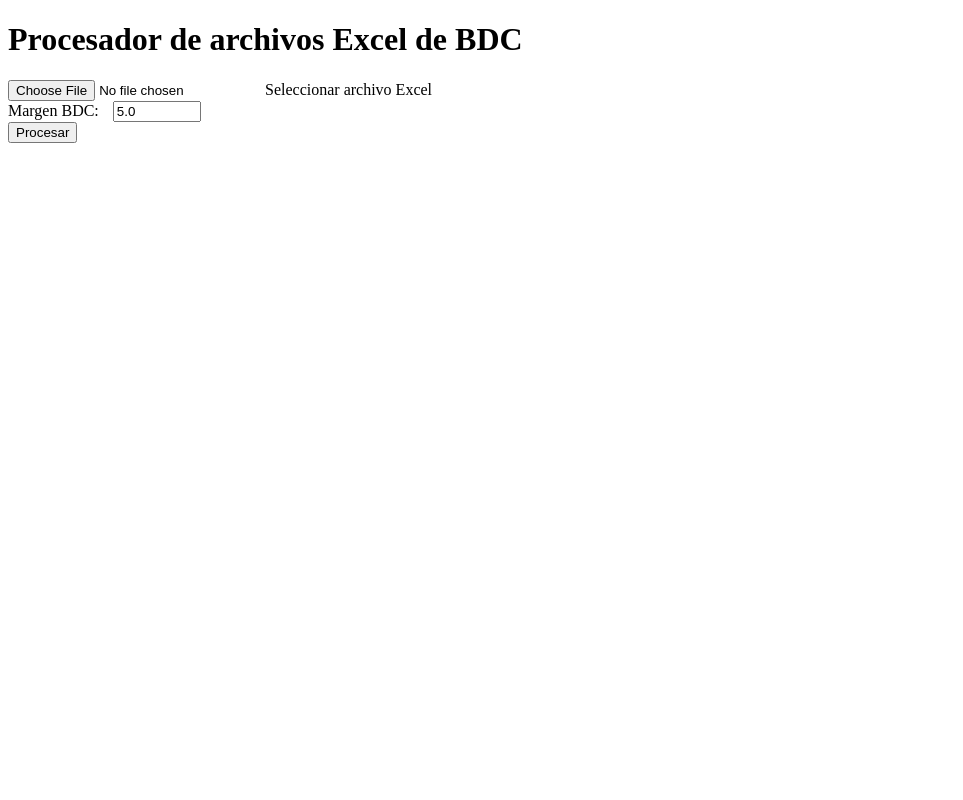
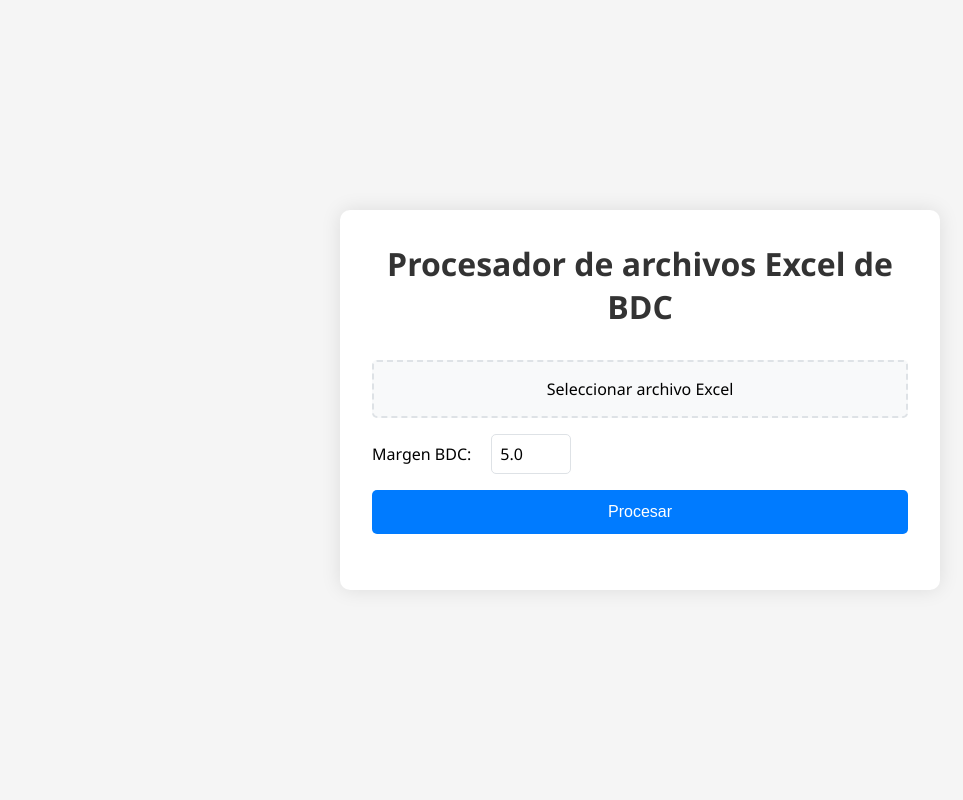
Before and after one commit to BDCTradeTech/notebooks, a Flask app: page / in a window 1280 px wide. Shown: the whole page, without its empty margins (0-963 px from the left). Run offline with Flask 3, Linux system fonts and the light colour scheme.

Commit message:
Add files via upload

```diff
--- a/static/styles.css
+++ b/static/styles.css
@@ -1,15 +1,108 @@
-   # Crear el directorio
-   mkdir static
+* {
+    margin: 0;
+    padding: 0;
+    box-sizing: border-box;
+}
 
-   # Mover los archivos al directorio
-   mv styles.css static/
-   mv script.js static/
+body {
+    font-family: 'Segoe UI', Tahoma, Geneva, Verdana, sans-serif;
+    background-color: #f5f5f5;
+    min-height: 100vh;
+    display: flex;
+    justify-content: center;
+    align-items: center;
+}
 
-   # Agregar los cambios
-   git add .
+.container {
+    background-color: white;
+    padding: 2rem;
+    border-radius: 10px;
+    box-shadow: 0 0 20px rgba(0, 0, 0, 0.1);
+    width: 90%;
+    max-width: 600px;
+}
 
-   # Hacer commit
-   git commit -m "Reorganizar archivos en subdirectorios"
+h1 {
+    color: #333;
+    text-align: center;
+    margin-bottom: 2rem;
+}
 
-   # Subir los cambios
-   git push origin main
+.upload-section {
+    margin-bottom: 1.5rem;
+}
+
+.file-input-container {
+    margin-bottom: 1rem;
+}
+
+input[type="file"] {
+    display: none;
+}
+
+.file-input-label {
+    display: block;
+    padding: 1rem;
+    background-color: #f8f9fa;
+    border: 2px dashed #dee2e6;
+    border-radius: 5px;
+    text-align: center;
+    cursor: pointer;
+    transition: all 0.3s ease;
+}
+
+.file-input-label:hover {
+    background-color: #e9ecef;
+    border-color: #adb5bd;
+}
+
+.button {
+    display: block;
+    width: 100%;
+    padding: 0.8rem;
+    background-color: #007bff;
+    color: white;
+    border: none;
+    border-radius: 5px;
+    cursor: pointer;
+    font-size: 1rem;
+    transition: background-color 0.3s ease;
+}
+
+.button:hover {
+    background-color: #0056b3;
+}
+
+.download-section {
+    margin-top: 1rem;
+}
+
+#downloadButton {
+    background-color: #28a745;
+}
+
+#downloadButton:hover {
+    background-color: #218838;
+}
+
+.margen-bdc-container {
+    margin-bottom: 1rem;
+    font-family: inherit;
+    font-size: 1rem;
+    display: flex;
+    align-items: center;
+}
+
+.margen-bdc-container label {
+    margin-right: 10px;
+    font-weight: 500;
+}
+
+.margen-bdc-container input[type="number"] {
+    padding: 0.5rem;
+    border: 1px solid #dee2e6;
+    border-radius: 5px;
+    font-size: 1rem;
+    width: 100px;
+    font-family: inherit;
+}
```
Also changed, not shown: static/script.js (added, +41 -0 lines).
